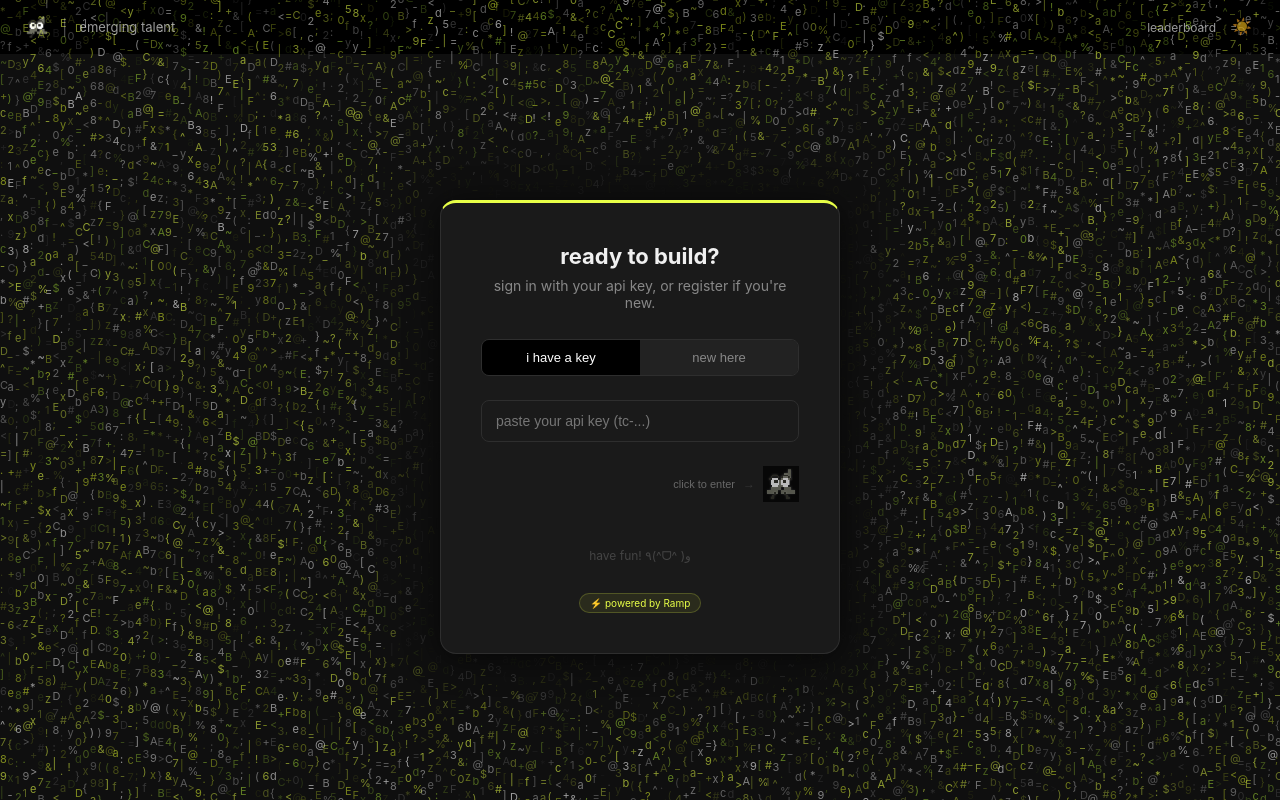
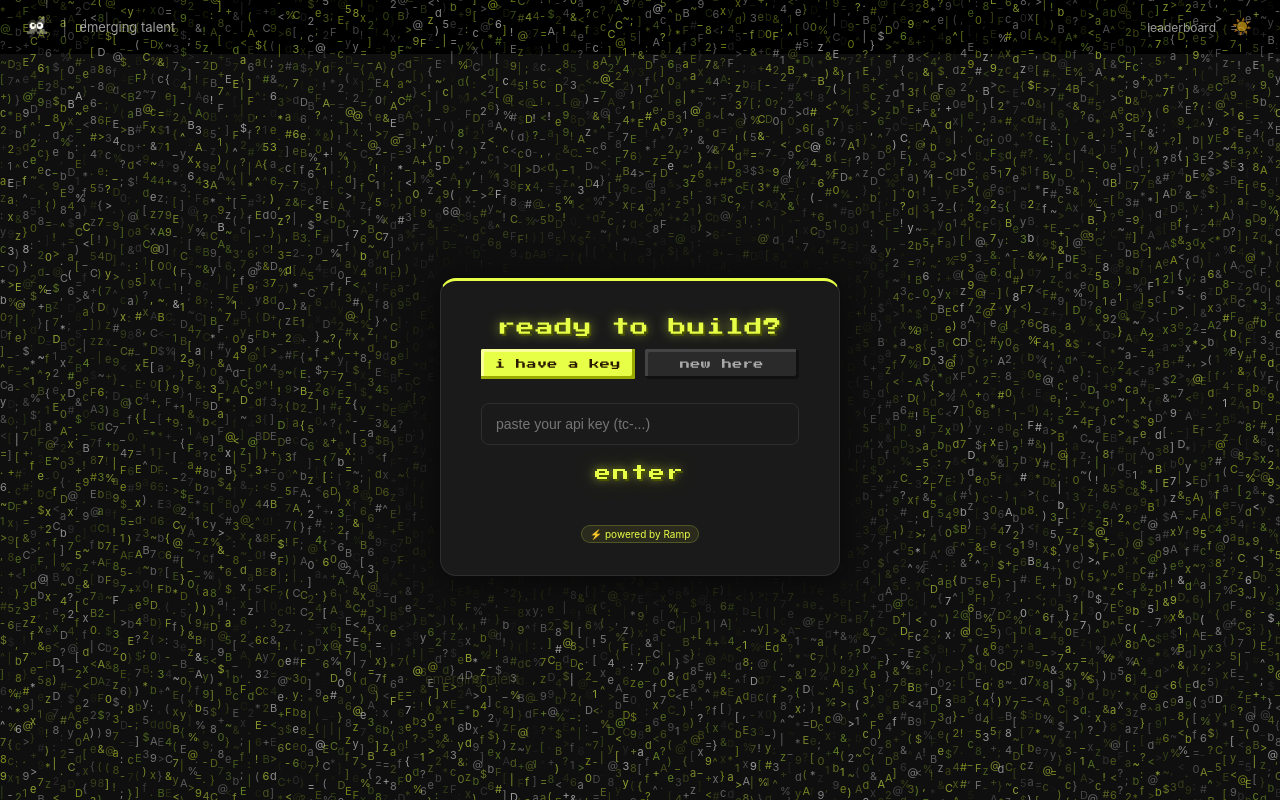
Before and after one commit to awu-ramp/ramp-cbb, a FastAPI app: page / in a window 1280 px wide. Run offline with FastAPI, Linux system fonts and the light colour scheme; parts of the project's set-up code (start-up, migrations or seed data) failed here and were passed over; some libraries are stand-ins or nearby versions.

Commit message:
Add files via upload

```diff
--- a/templates/chat.html
+++ b/templates/chat.html
@@ -3,6 +3,7 @@
 <head>
   <meta charset="UTF-8" />
   <link rel="icon" type="image/png" href="/static/pixel.png" />
+  <link href="https://fonts.googleapis.com/css2?family=Press+Start+2P&display=swap" rel="stylesheet">
   <meta name="viewport" content="width=device-width, initial-scale=1.0" />
   <title>Ramp Build Board</title>
   <style>
@@ -153,7 +154,7 @@
       border: 1px solid var(--border);
       border-top: 3px solid #e8ff47;
       border-radius: 16px;
-      padding: 40px;
+      padding: 32px 40px;
       width: 100%;
       max-width: 400px;
       box-shadow: 0 4px 20px rgba(0,0,0,0.08);
@@ -166,7 +167,8 @@
       box-shadow: 0 4px 32px rgba(0,0,0,0.6);
     }
 
-    .auth-card h2 { font-size: 22px; font-weight: 700; margin-bottom: 8px; text-transform: lowercase; }
+    .auth-card h2 { font-size: 22px; font-weight: 700; margin-bottom: 20px; text-transform: lowercase; }
+    html:not(.dark) .auth-card h2 { text-shadow: 2px 2px 0px #4a5200, 0 0 8px rgba(150,160,0,0.4); }
     .auth-card p { text-transform: lowercase; }
     .tab { text-transform: lowercase; }
     .btn-primary { text-transform: lowercase; }
@@ -177,24 +179,52 @@
 
     .tabs {
       display: flex;
-      border: 1px solid var(--border);
-      border-radius: 8px;
-      overflow: hidden;
+      gap: 10px;
       margin-bottom: 24px;
     }
 
     .tab {
       flex: 1;
-      padding: 10px;
-      font-size: 13px;
-      font-weight: 500;
+      padding: 10px 8px;
+      font-size: 10px;
+      font-weight: 400;
       cursor: pointer;
-      background: var(--tab-bg);
+      font-family: 'Press Start 2P', monospace;
+      letter-spacing: 0.5px;
       border: none;
-      color: var(--text-muted);
-      transition: all 0.15s;
+      color: #4a3000;
+      background: #e8ff47;
+      /* pixel art button effect */
+      box-shadow:
+        inset -3px -3px 0px #9aaa00,
+        inset 3px 3px 0px #f8ff9a;
+      border-radius: 2px;
+      transition: box-shadow 0.08s, transform 0.08s;
+      position: relative;
     }
-    .tab.active { background: #000; color: #fff; }
+
+    .tab:not(.active) {
+      color: rgba(255,255,255,0.6);
+      background: #2a2a2a;
+      box-shadow:
+        inset -3px -3px 0px #111,
+        inset 3px 3px 0px #444;
+    }
+
+    .tab.active {
+      color: #2a1a00;
+      background: #e8ff47;
+      box-shadow:
+        inset -3px -3px 0px #9aaa00,
+        inset 3px 3px 0px #f8ff9a;
+    }
+
+    .tab:active {
+      box-shadow:
+        inset 3px 3px 0px #9aaa00,
+        inset -3px -3px 0px #f8ff9a;
+      transform: translate(1px, 1px);
+    }
 
     input {
       width: 100%;
@@ -213,35 +243,30 @@
     .btn-primary { display: none; }
 
     .pixel-enter {
-      display: flex;
-      align-items: center;
-      justify-content: flex-end;
-      gap: 8px;
-      margin-top: 12px;
+      display: block;
+      margin-top: 8px;
       cursor: pointer;
-      opacity: 0.7;
-      transition: opacity 0.15s;
       background: none;
       border: none;
       width: 100%;
       padding: 0;
+      text-align: center;
     }
-    .pixel-enter:hover { opacity: 1; }
     .pixel-enter:disabled { opacity: 0.3; cursor: not-allowed; }
     .pixel-enter-label {
-      font-size: 11px;
-      color: var(--text-muted);
-      font-family: inherit;
+      font-family: 'Press Start 2P', monospace;
+      font-size: 16px;
+      color: #e8ff47;
+      text-shadow: 2px 2px 0px #4a5200, 0 0 10px rgba(232,255,71,0.6), 0 0 24px rgba(232,255,71,0.3);
+      letter-spacing: 2px;
+      transition: text-shadow 0.15s;
+      display: inline-block;
     }
-    .pixel-enter-arrow {
-      font-size: 12px;
-      color: var(--text-faint);
+    .pixel-enter:hover .pixel-enter-label {
+      text-shadow: 2px 2px 0px #4a5200, 0 0 16px rgba(232,255,71,0.9), 0 0 32px rgba(232,255,71,0.5);
     }
-    .pixel-enter-icon {
-      width: 36px;
-      height: 36px;
-      image-rendering: pixelated;
-    }
+    .pixel-enter-icon { display: none; }
+    .pixel-enter-arrow { display: none; }
 
     .auth-error {
       font-size: 13px;
@@ -635,8 +660,7 @@
 <!-- Auth gate -->
 <div id="auth-screen">
   <div class="auth-card" data-bg-card>
-    <h2>ready to build?</h2>
-    <p>sign in with your api key, or register if you're new.</p>
+    <h2 style="font-family: 'Press Start 2P', monospace; font-size: 18px; font-weight: 400; color: #e8ff47; text-shadow: 2px 2px 0px #4a5200, 0 0 12px rgba(232,255,71,0.6); letter-spacing: 1px; line-height: 1.6; margin-bottom: 8px;">ready to build?</h2>
 
     <div class="tabs">
       <button class="tab active" onclick="switchTab('login')">i have a key</button>
@@ -646,9 +670,11 @@
     <div id="login-form">
       <input id="login-key" type="text" placeholder="paste your api key (tc-...)" />
       <button class="pixel-enter" onclick="login()" id="login-btn">
-        <span class="pixel-enter-label">click to enter</span>
+        <div class="pixel-enter-left">
+          <img src="/static/pixel.png" class="pixel-enter-icon" alt="enter" />
+          <span class="pixel-enter-label">enter</span>
+        </div>
         <span class="pixel-enter-arrow">→</span>
-        <img src="/static/pixel.png" class="pixel-enter-icon" alt="enter" />
       </button>
     </div>
 
@@ -656,15 +682,16 @@
       <input id="reg-name" type="text" placeholder="your name" />
       <input id="reg-email" type="email" placeholder="your email" />
       <button class="pixel-enter" onclick="register()" id="register-btn">
-        <span class="pixel-enter-label">get my key</span>
+        <div class="pixel-enter-left">
+          <img src="/static/pixel.png" class="pixel-enter-icon" alt="enter" />
+          <span class="pixel-enter-label">get my key</span>
+        </div>
         <span class="pixel-enter-arrow">→</span>
-        <img src="/static/pixel.png" class="pixel-enter-icon" alt="enter" />
       </button>
     </div>
 
     <div class="auth-error" id="auth-error"></div>
-    <p style="margin-top: 16px; font-size: 12px; color: var(--text-faint);">have fun! ٩(^ᗜ^ )و</p>
-    <div style="margin-top: 10px;"><span style="display: inline-flex; align-items: center; gap: 5px; background: rgba(232,255,71,0.08); border: 1px solid rgba(232,255,71,0.2); border-radius: 99px; padding: 3px 10px; font-size: 10px; color: #e8ff47;">⚡ powered by Ramp</span></div>
+    <div style="margin-top: 8px; text-align: center;"><span style="display: inline-flex; align-items: center; gap: 4px; background: rgba(232,255,71,0.08); border: 1px solid rgba(232,255,71,0.2); border-radius: 99px; padding: 2px 8px; font-size: 10px; color: #e8ff47;">⚡ powered by Ramp</span></div>
   </div>
 </div>
 
@@ -784,7 +811,7 @@
     setError("");
     var btn = document.getElementById("register-btn");
     btn.disabled = true;
-    btn.querySelector(".pixel-enter-label").textContent = "registering…";
+    btn.querySelector(".pixel-enter-label").textContent = "loading...";
     fetch("/register", {
       method: "POST",
       headers: { "content-type": "application/json" },
```
